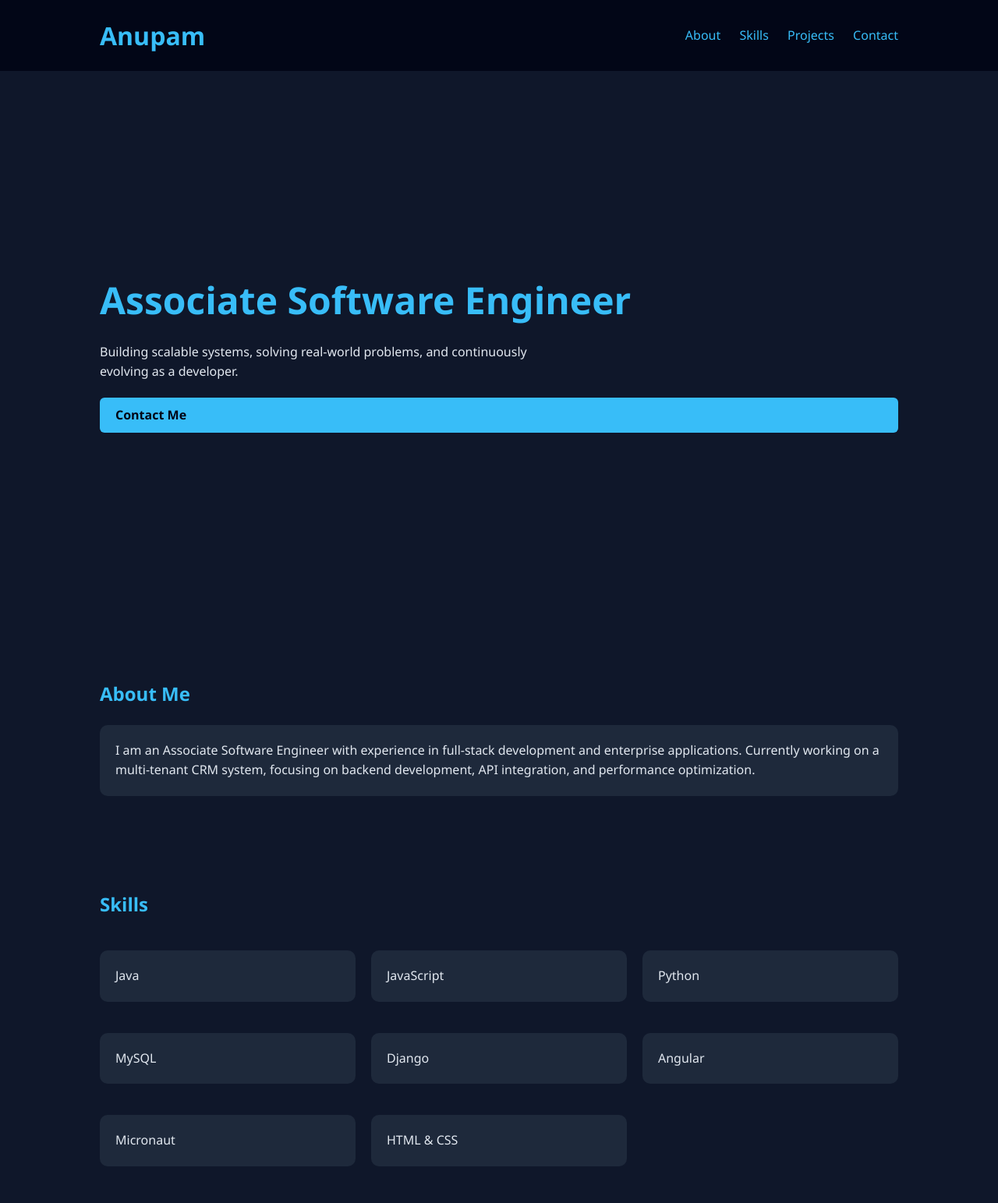
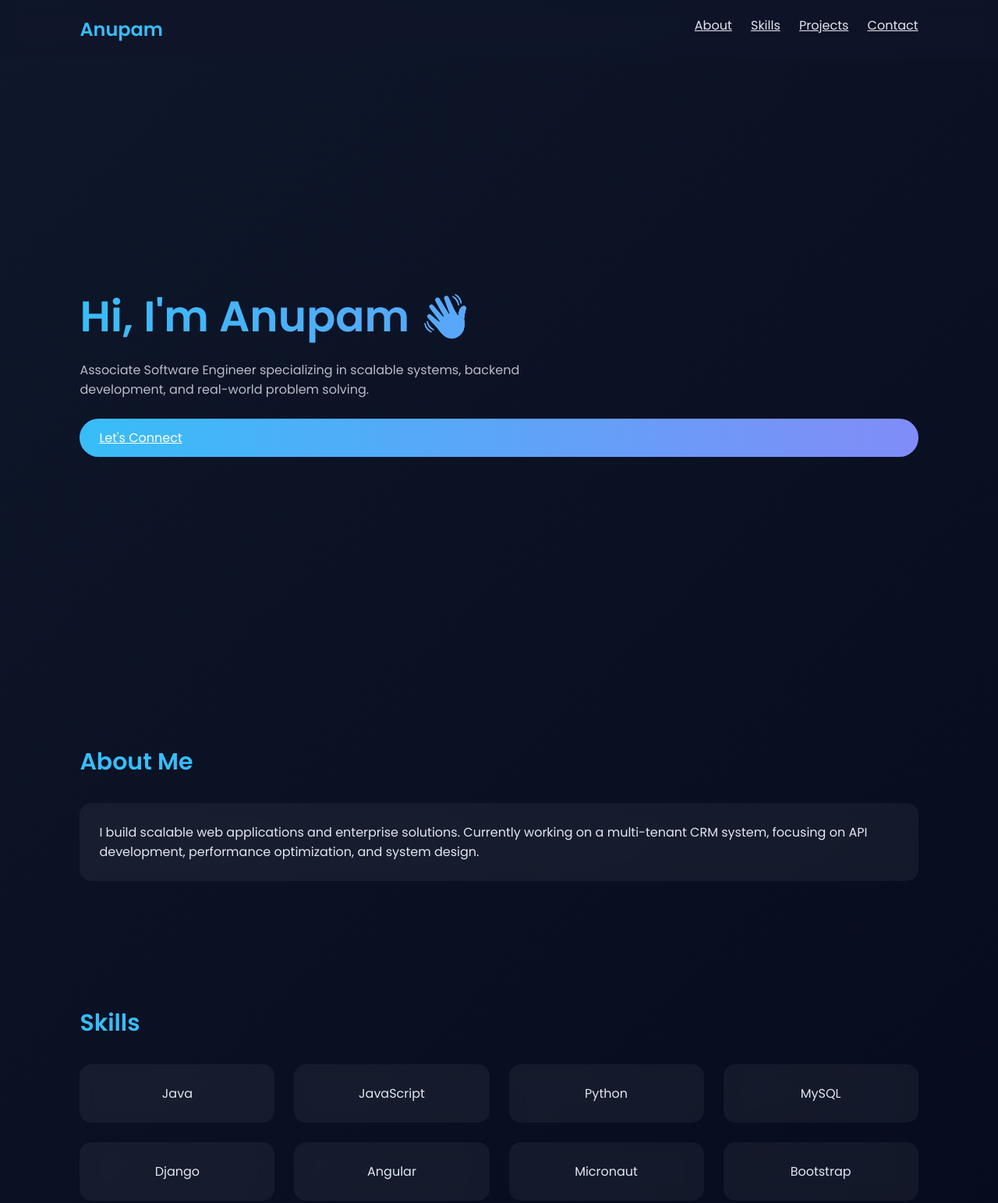
Before and after one commit to AnupamSatheesh/Anup-portFolio, a plain HTML site: page index.html in a window 1280 px wide. Shown: the top 1543 px of the page at 78% size. Drawn offline with Linux system fonts and the light colour scheme.

Commit message:
modified index file

```diff
--- a/index.html
+++ b/index.html
@@ -5,101 +5,134 @@
 <meta name="viewport" content="width=device-width, initial-scale=1.0">
 <title>Anupam Satheesh | Portfolio</title>
 
+<link href="https://fonts.googleapis.com/css2?family=Poppins:wght@300;400;600&display=swap" rel="stylesheet">
+
 <style>
 * {
     margin: 0;
     padding: 0;
     box-sizing: border-box;
-        font-family: 'Segoe UI', sans-serif;
+    font-family: 'Poppins', sans-serif;
 }
 
 body {
-        background: #0f172a;
+    background: linear-gradient(135deg, #0f172a, #020617);
     color: #e2e8f0;
-        line-height: 1.6;
 }
 
-    a {
-        color: #38bdf8;
-        text-decoration: none;
+/* NAVBAR */
+nav {
+    display: flex;
+    justify-content: space-between;
+    padding: 20px 8%;
+    position: sticky;
+    top: 0;
+    backdrop-filter: blur(10px);
+    background: rgba(15, 23, 42, 0.6);
 }
 
-    header {
-        padding: 20px 10%;
-        display: flex;
-        justify-content: space-between;
-        align-items: center;
-        background: #020617;
-        position: sticky;
-        top: 0;
-    }
-
-    header h1 {
+nav h1 {
     color: #38bdf8;
 }
 
 nav a {
     margin-left: 20px;
-        font-weight: 500;
+    color: #e2e8f0;
+    transition: 0.3s;
 }
 
-    section {
-        padding: 60px 10%;
+nav a:hover {
+    color: #38bdf8;
 }
 
+/* HERO */
 .hero {
+    height: 100vh;
     display: flex;
     flex-direction: column;
     justify-content: center;
-        height: 90vh;
+    padding: 0 8%;
 }
 
 .hero h2 {
-        font-size: 48px;
-        color: #38bdf8;
+    font-size: 55px;
+    background: linear-gradient(90deg, #38bdf8, #818cf8);
+    -webkit-background-clip: text;
+    -webkit-text-fill-color: transparent;
 }
 
 .hero p {
     margin-top: 15px;
     max-width: 600px;
+    opacity: 0.8;
 }
 
 .btn {
+    margin-top: 25px;
+    padding: 12px 25px;
+    background: linear-gradient(90deg, #38bdf8, #818cf8);
+    border-radius: 30px;
+    color: white;
     display: inline-block;
-        margin-top: 20px;
-        padding: 10px 20px;
-        background: #38bdf8;
-        color: #020617;
-        border-radius: 6px;
-        font-weight: bold;
+    font-weight: 500;
+    transition: 0.3s;
 }
 
+.btn:hover {
+    transform: scale(1.05);
+}
+
+/* SECTION */
+section {
+    padding: 80px 8%;
+}
+
+.section-title {
+    font-size: 30px;
+    margin-bottom: 30px;
+    color: #38bdf8;
+}
+
+/* GLASS CARD */
 .card {
-        background: #1e293b;
-        padding: 20px;
-        border-radius: 10px;
-        margin-top: 20px;
+    background: rgba(255, 255, 255, 0.05);
+    border-radius: 15px;
+    padding: 25px;
+    backdrop-filter: blur(10px);
     transition: 0.3s;
 }
 
 .card:hover {
-        transform: translateY(-5px);
+    transform: translateY(-10px);
 }
 
+/* GRID */
 .grid {
     display: grid;
     grid-template-columns: repeat(auto-fit, minmax(250px, 1fr));
-        gap: 20px;
+    gap: 25px;
 }
 
-    h2.section-title {
-        margin-bottom: 20px;
-        color: #38bdf8;
+/* SKILLS */
+.skill {
+    text-align: center;
+    font-weight: 500;
 }
 
+/* EXPERIENCE */
+.timeline {
+    border-left: 2px solid #38bdf8;
+    padding-left: 20px;
+}
+
+.timeline .card {
+    margin-bottom: 20px;
+}
+
+/* FOOTER */
 footer {
     text-align: center;
-        padding: 20px;
+    padding: 30px;
     background: #020617;
     margin-top: 40px;
 }
@@ -108,58 +141,63 @@
 
 <body>
 
-<header>
+<nav>
     <h1>Anupam</h1>
-    <nav>
+    <div>
         <a href="#about">About</a>
         <a href="#skills">Skills</a>
         <a href="#projects">Projects</a>
         <a href="#contact">Contact</a>
+    </div>
 </nav>
-</header>
 
+<!-- HERO -->
 <section class="hero">
-    <h2>Associate Software Engineer</h2>
+    <h2>Hi, I'm Anupam 👋</h2>
     <p>
-        Building scalable systems, solving real-world problems, and continuously evolving as a developer.
+        Associate Software Engineer specializing in scalable systems,
+        backend development, and real-world problem solving.
     </p>
-    <a href="#contact" class="btn">Contact Me</a>
+    <a href="#contact" class="btn">Let's Connect</a>
 </section>
 
+<!-- ABOUT -->
 <section id="about">
     <h2 class="section-title">About Me</h2>
     <div class="card">
         <p>
-            I am an Associate Software Engineer with experience in full-stack development and enterprise applications.
-            Currently working on a multi-tenant CRM system, focusing on backend development, API integration,
-            and performance optimization.
+            I build scalable web applications and enterprise solutions.
+            Currently working on a multi-tenant CRM system, focusing on API development,
+            performance optimization, and system design.
         </p>
     </div>
 </section>
 
+<!-- SKILLS -->
 <section id="skills">
     <h2 class="section-title">Skills</h2>
     <div class="grid">
-        <div class="card">Java</div>
-        <div class="card">JavaScript</div>
-        <div class="card">Python</div>
-        <div class="card">MySQL</div>
-        <div class="card">Django</div>
-        <div class="card">Angular</div>
-        <div class="card">Micronaut</div>
-        <div class="card">HTML & CSS</div>
+        <div class="card skill">Java</div>
+        <div class="card skill">JavaScript</div>
+        <div class="card skill">Python</div>
+        <div class="card skill">MySQL</div>
+        <div class="card skill">Django</div>
+        <div class="card skill">Angular</div>
+        <div class="card skill">Micronaut</div>
+        <div class="card skill">Bootstrap</div>
     </div>
 </section>
 
+<!-- EXPERIENCE -->
 <section id="experience">
     <h2 class="section-title">Experience</h2>
+    <div class="timeline">
 
         <div class="card">
             <h3>Associate Software Engineer</h3>
             <p>Expeed Software Pvt Ltd (2025 - Present)</p>
             <p>
-            Working on CRM system development including modules like Leads, Contacts, Tasks.
-            Developed APIs using Micronaut and improved system performance.
+                Developed CRM modules, APIs using Micronaut, and improved performance.
             </p>
         </div>
 
@@ -167,32 +205,38 @@
             <h3>Python Full Stack Trainee</h3>
             <p>Quest Innovative Solutions (2024 - 2025)</p>
             <p>
-            Built full-stack applications using Django and frontend technologies.
+                Built full-stack applications using Django and modern frontend tools.
             </p>
+        </div>
+
     </div>
 </section>
 
+<!-- PROJECTS -->
 <section id="projects">
     <h2 class="section-title">Projects</h2>
 
     <div class="grid">
+
         <div class="card">
             <h3>SellAny</h3>
-            <p>E-commerce platform for buying and selling products.</p>
+            <p>E-commerce platform for second-hand products.</p>
         </div>
 
         <div class="card">
             <h3>Student Management System</h3>
-            <p>CRUD-based school management system.</p>
+            <p>Full CRUD-based school management app.</p>
         </div>
 
         <div class="card">
             <h3>Complaint System</h3>
-            <p>Track and manage customer complaints.</p>
+            <p>Track and resolve customer complaints efficiently.</p>
         </div>
+
     </div>
 </section>
 
+<!-- CONTACT -->
 <section id="contact">
     <h2 class="section-title">Contact</h2>
     <div class="card">
@@ -203,7 +247,7 @@
 </section>
 
 <footer>
-    <p>© 2026 Anupam Satheesh | Portfolio</p>
+    <p>© 2026 Anupam Satheesh | Designed with ❤️</p>
 </footer>
 
 </body>
```
Lines whose indentation alone changed are shown as unchanged.
